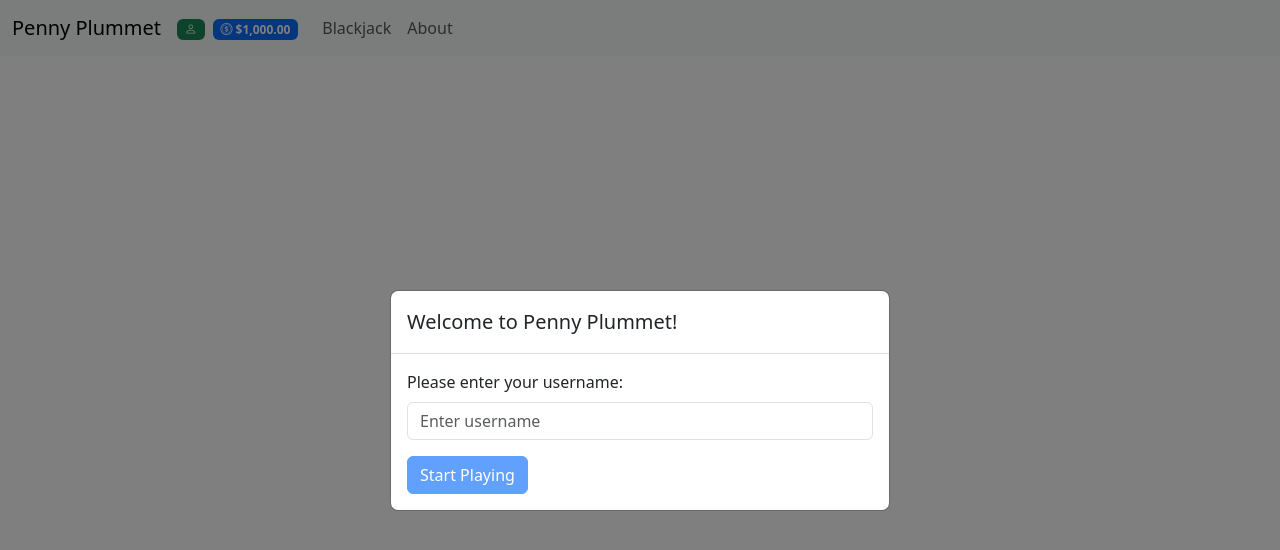
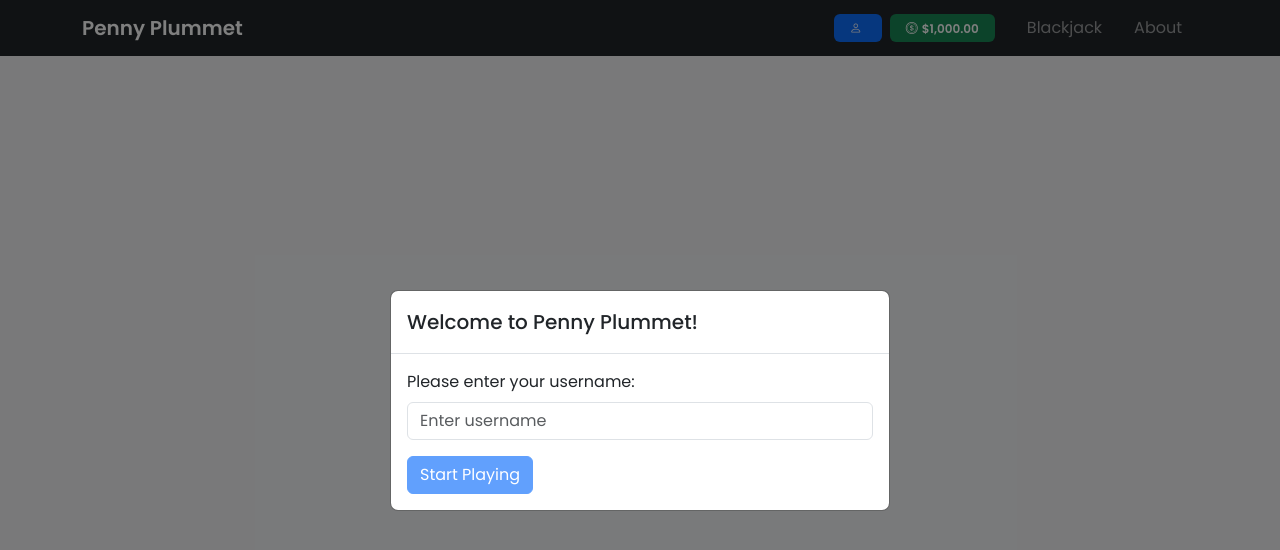
Before and after one commit to benceb2/penny-plummet, a Vue app: page / in a window 1280 px wide. Shown: the top 550 px of the page. Built offline with nearby package versions, Linux system fonts and the light colour scheme.

Commit message:
improve navbar layout and style; add poppins font

```diff
--- a/src/App.vue
+++ b/src/App.vue
@@ -1,37 +1,22 @@
 <script setup lang="ts">
 import { RouterLink, RouterView } from 'vue-router'
 import { ref } from 'vue'
-import { useUserStore } from './stores/user';
+import { useUserStore } from './stores/user'
 import UsernameModal from './components/UsernameModal.vue'
 
 const userStore = useUserStore()
-
 const isNavOpen = ref(false)
-
-function handleUsernameChange(newUsername: string) {
-  userStore.updateUsername(newUsername)
-}
-
 </script>
 
 <template>
   <UsernameModal />
   <header>
-    <div class="d-flex align-items-center justify-content-center">
-      <nav class="navbar navbar-expand-lg bg-body-tertiary w-100">
-        <div class="container-fluid">
-          <RouterLink class="navbar-brand" to="/">Penny Plummet</RouterLink>
+    <nav class="navbar navbar-expand-lg navbar-dark bg-dark">
+      <div class="container">
+        <!-- Brand -->
+        <RouterLink class="navbar-brand fw-bold" to="/">Penny Plummet</RouterLink>
 
-          <!-- User Stats Section -->
-          <div class="user-stats me-3">
-            <span class="badge bg-success me-2">
-              <i class="bi bi-person"></i> {{ userStore.username }}
-            </span>
-            <span class="badge bg-primary">
-              <i class="bi bi-coin"></i> {{ userStore.formattedChips }}
-            </span>
-          </div>
-
+        <!-- Mobile Toggle -->
         <button
           class="navbar-toggler"
           type="button"
@@ -42,39 +27,53 @@ function handleUsernameChange(newUsername: string) {
           <span class="navbar-toggler-icon"></span>
         </button>
 
+        <!-- Navigation Items -->
         <div
           class="navbar-collapse"
           :class="{ 'show': isNavOpen, 'collapse': !isNavOpen }"
           id="navbarNav">
-            <ul class="navbar-nav">
+          <ul class="navbar-nav ms-auto align-items-lg-center">
+            <!-- User Stats -->
+            <li class="nav-item me-lg-3 mb-2 mb-lg-0">
+              <div class="d-flex gap-2">
+                <span class="badge bg-primary p-2 px-3">
+                  <i class="bi bi-person me-1"></i>{{ userStore.username }}
+                </span>
+                <span class="badge bg-success p-2 px-3">
+                  <i class="bi bi-coin me-1"></i>{{ userStore.formattedChips }}
+                </span>
+              </div>
+            </li>
+            <!-- Navigation Links -->
             <li class="nav-item">
-                <RouterLink class="nav-link" @click="isNavOpen = false" to="/blackjack">Blackjack</RouterLink>
+              <RouterLink
+                class="nav-link px-3"
+                @click="isNavOpen = false"
+                to="/blackjack">
+                Blackjack
+              </RouterLink>
             </li>
             <li class="nav-item">
-                <RouterLink class="nav-link" @click="isNavOpen = false" to="/about">About</RouterLink>
+              <RouterLink
+                class="nav-link px-3"
+                @click="isNavOpen = false"
+                to="/about">
+                About
+              </RouterLink>
             </li>
           </ul>
         </div>
       </div>
     </nav>
-    </div>
   </header>
-
   <RouterView />
 </template>
 
 <style scoped>
-.user-stats {
-  font-size: 1rem;
-}
-
-/* Responsive adjustments */
-@media (max-width: 768px) {
-  .user-stats {
-    order: -1;
-    width: 100%;
-    margin-bottom: 1rem;
-    text-align: center;
+/* Only minimal custom CSS for specific adjustments */
+@media (max-width: 991px) {
+  .navbar-nav {
+    padding: 1rem 0;
   }
 }
 </style>
--- /dev/null
+++ b/src/assets/styles/main.css
@@ -0,0 +1,14 @@
+@import url('https://fonts.googleapis.com/css2?family=Poppins:wght@400;500;600&display=swap');
+
+:root {
+  --primary-color: #4f46e5;
+  --success-color: #059669;
+  --background-dark: #1a1f2c;
+  --text-light: #b8c2cc;
+  --text-white: #ffffff;
+}
+
+body {
+  font-family: 'Poppins', sans-serif;
+  background-color: #f3f4f6;
+}
--- a/src/main.ts
+++ b/src/main.ts
@@ -1,5 +1,6 @@
 import 'bootstrap/dist/css/bootstrap.min.css'
 import 'bootstrap-icons/font/bootstrap-icons.css'
+import './assets/styles/main.css'
 
 import { createApp } from 'vue'
 import { createPinia } from 'pinia'
```
Lines whose indentation alone changed are shown as unchanged.
